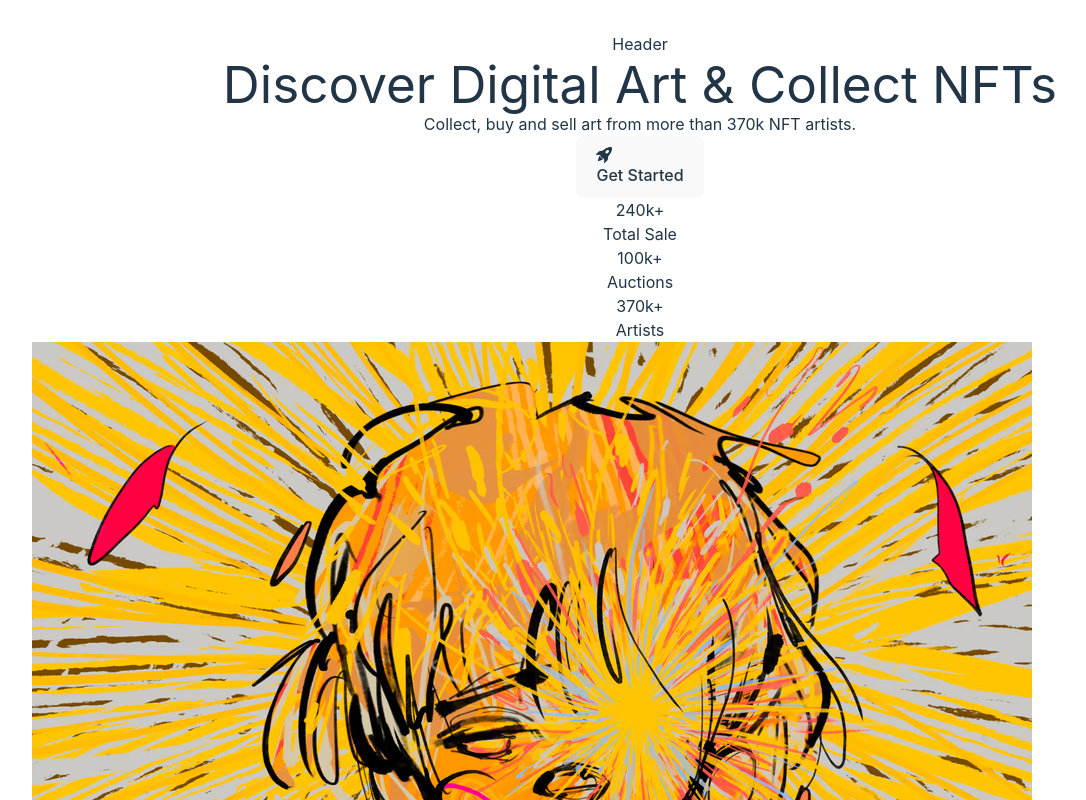
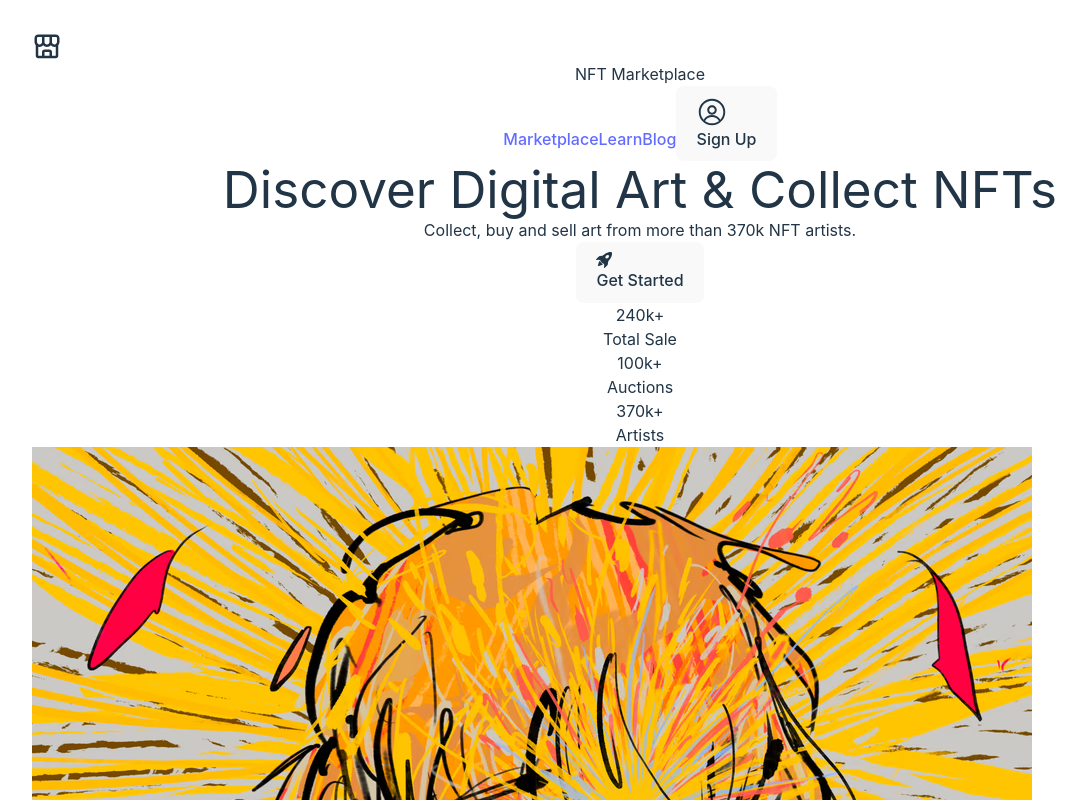
Before and after one commit to shangguanwang/NFT-marketplace, a React app: page / in a window 1280 px wide. Shown: the top 800 px of the page, without its empty margins (0-1086 px from the left). Built offline with nearby package versions, Linux system fonts and the light colour scheme; the HTML template or start-up script is replaced by a standard one.

Commit message:
complete Header component

```diff
--- a/src/views/Header.jsx
+++ b/src/views/Header.jsx
@@ -1,8 +1,22 @@
-import React from 'react'
+import React from 'react';
+import {BiStoreAlt} from 'react-icons/bi';
+import { IconButton } from '../components';
+import {RxAvatar} from 'react-icons/rx';
 
 const Header = () => {
   return (
-    <div>Header</div>
+    <nav className='flex fixed top-0 z-10 w-[90%] bg-gray-500 px-6 justify-between'>
+      <div className='flex items-center'>
+        <BiStoreAlt size={30} className='text-white'/>
+        <h3 className='font-semibold text-2xl m-4 text-white'>NFT Marketplace</h3>
+      </div>
+      <div className='flex items-center gap-x-10'>
+            <a className='text-lg text-white'>Marketplace</a>
+            <a className='text-lg text-white'>Learn</a>
+            <a className='text-lg text-white'>Blog</a>
+        <IconButton icon={<RxAvatar size={30} />} text="Sign Up" />
+      </div>
+    </nav>
   )
 }
 
```
